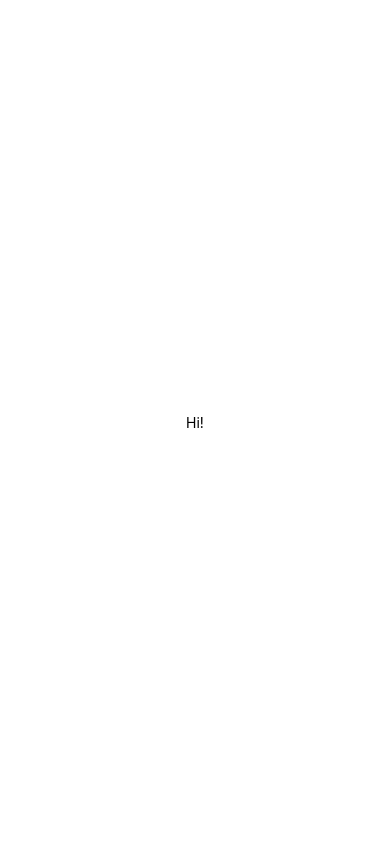
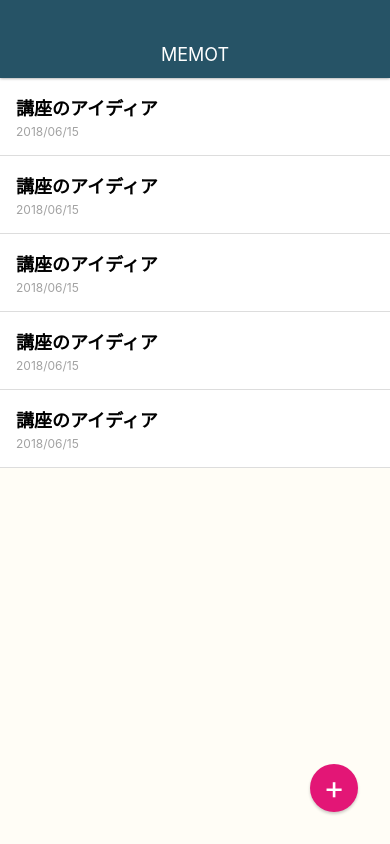
Before and after one commit to riouruma/MemoApp, a React Native app: screen / in a window 390 px wide. Built offline with nearby package versions, Linux system fonts and the light colour scheme.

Commit message:
memolistの作成

```diff
--- a/App.js
+++ b/App.js
@@ -5,7 +5,43 @@
   render() {
     return (
       <View style={styles.container}>
-        <Text>Hi!</Text>
+
+        <View style={styles.appbar}>
+          <View>
+            <Text style={styles.appbarTitle}>MEMOT</Text>
+          </View>
+        </View>
+
+        <View style={styles.memoList}>
+          <View style={styles.memoListItem}>
+            <Text style={styles.memoTitle}>講座のアイディア</Text>
+            <Text style={styles.memoDate}>2018/06/15</Text>
+          </View>
+
+          <View style={styles.memoListItem}>
+            <Text style={styles.memoTitle}>講座のアイディア</Text>
+            <Text style={styles.memoDate}>2018/06/15</Text>
+          </View>
+
+          <View style={styles.memoListItem}>
+            <Text style={styles.memoTitle}>講座のアイディア</Text>
+            <Text style={styles.memoDate}>2018/06/15</Text>
+          </View>
+
+          <View style={styles.memoListItem}>
+            <Text style={styles.memoTitle}>講座のアイディア</Text>
+            <Text style={styles.memoDate}>2018/06/15</Text>
+          </View>
+
+          <View style={styles.memoListItem}>
+            <Text style={styles.memoTitle}>講座のアイディア</Text>
+            <Text style={styles.memoDate}>2018/06/15</Text>
+          </View>
+        </View>
+
+        <View style={styles.memoAddButton}>
+          <Text style={styles.memoAddButtonTitle}>+</Text>
+        </View>
       </View>
     );
   }
@@ -14,8 +50,68 @@
 const styles = StyleSheet.create({
   container: {
     flex: 1,
-    backgroundColor: '#fff',
+    backgroundColor: '#FFFDF6',
     alignItems: 'center',
     justifyContent: 'center',
+    paddingTop: 78,
+  },
+  appbar: {
+    position: 'absolute',
+    top: 0,
+    height: 78,
+    backgroundColor: '#265366',
+    paddingTop: 30,
+    left: 0,
+    right: 0,
+    justifyContent: 'center',
+    alignItems: 'center',
+    shadowColor: '#000',
+    shadowOffset: { width: 0, height: 0 },
+    shadowOpacity: 0.5,
+    shadowRadius: 3,
+    zIndex: 10,
+  },
+  appbarTitle: {
+    color: 'white',
+    fontSize: 18,
+  },
+  memoTitle: {
+    fontSize: 18,
+    marginBottom: 4,
+    fontWeight: 'bold',
+  },
+  memoDate: {
+    fontSize: 12,
+    color: '#a2a2a2',
+  },
+  memoList: {
+    width: '100%',
+    flex: 1,
+  },
+  memoListItem: {
+    padding: 16,
+    borderBottomWidth: 1,
+    borderBottomColor: '#ddd',
+    backgroundColor: '#fff',
+  },
+  memoAddButton: {
+    position: 'absolute',
+    bottom: 32,
+    right: 32,
+    width: 48,
+    height: 48,
+    backgroundColor: '#E31676',
+    borderRadius: 24,
+    justifyContent: 'center',
+    alignItems: 'center',
+    shadowColor: '#000',
+    shadowOffset: { width: 0, height: 2 },
+    shadowOpacity: 0.2,
+    shadowRadius: 3,
+  },
+  memoAddButtonTitle: {
+    fontSize: 32,
+    lineHeight: 32,
+    color: 'white',
   },
 });
```
Also changed, not shown: src/elements/BodyText.js (added, +23 -0 lines), 1 other file (tests, documents, lock files or other folders).
